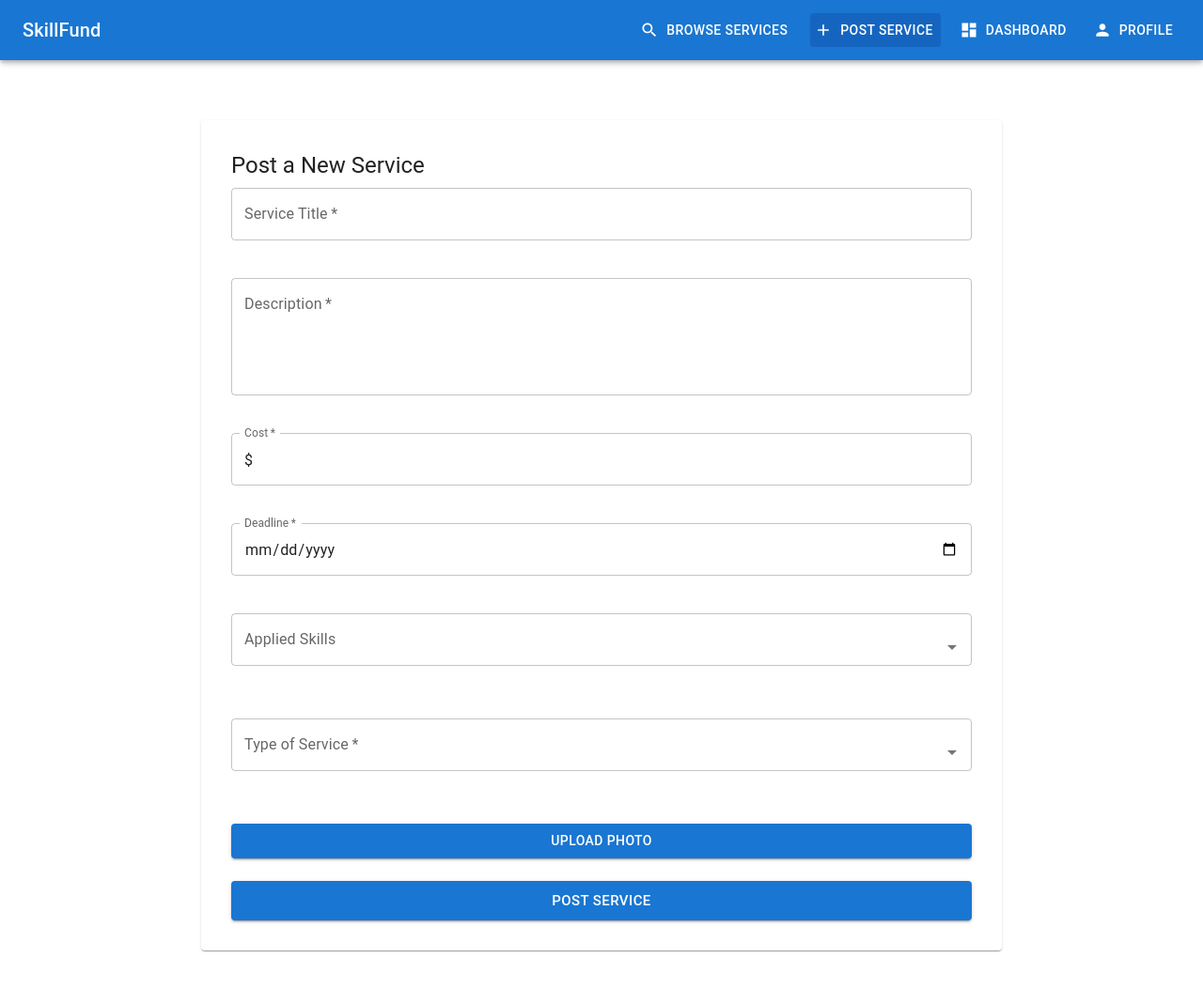
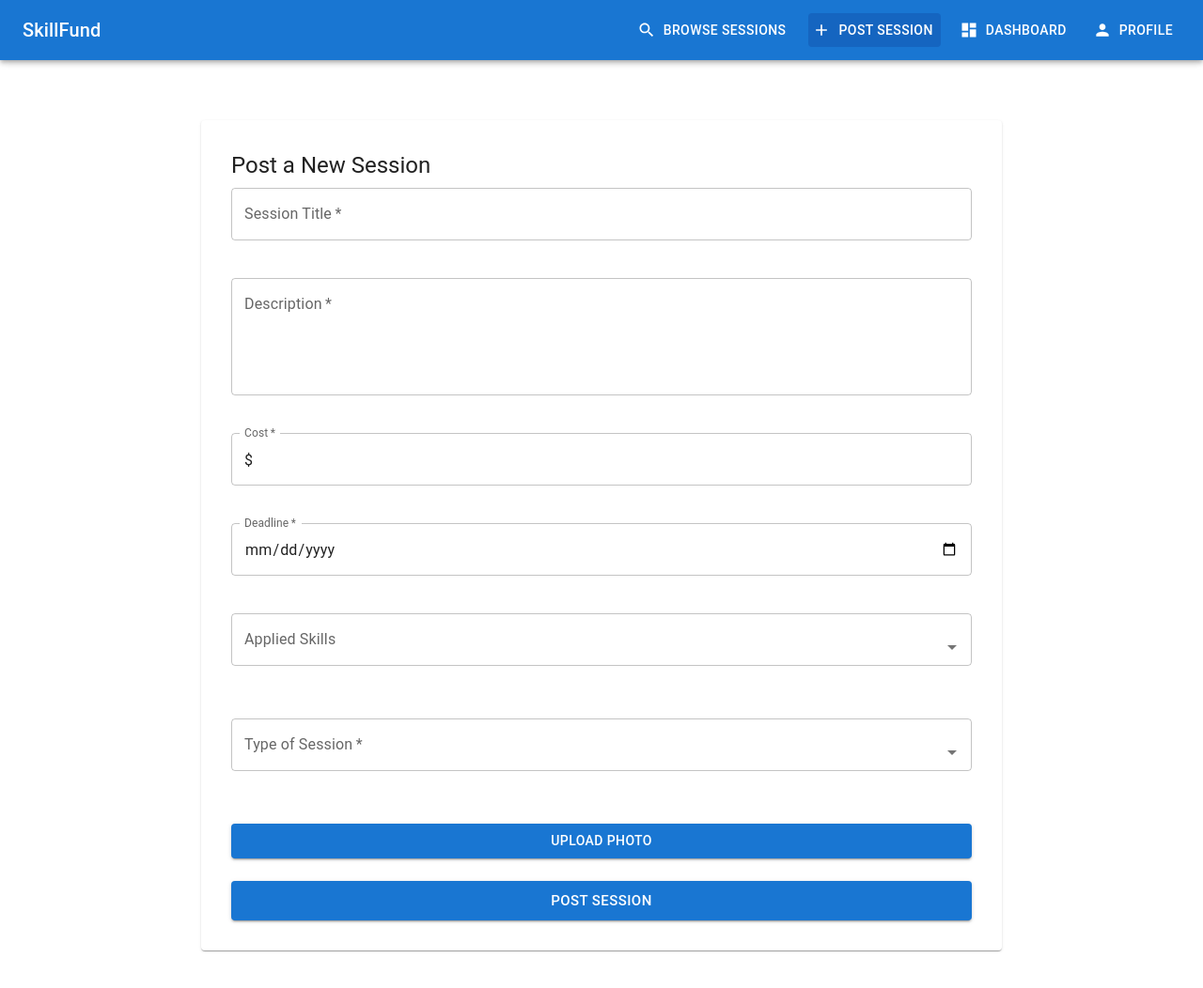
Before and after one commit to diyakhetan/devsoc-skillfund, a React (Vite) app: page /projects/create in a window 1280 px wide. Shown: the top 1052 px of the page at 94% size. Built offline with nearby package versions, Linux system fonts and the light colour scheme.

Commit message:
services -> sessions

```diff
--- a/src/components/layout/Navigation.jsx
+++ b/src/components/layout/Navigation.jsx
@@ -32,8 +32,8 @@ const Navigation = () => {
   const location = useLocation();
 
   const navigationItems = [
-    { text: 'Browse Services', icon: <SearchIcon />, path: '/projects' },
-    { text: 'Post Service', icon: <AddIcon />, path: '/projects/create' },
+    { text: 'Browse Sessions', icon: <SearchIcon />, path: '/projects' },
+    { text: 'Post Session', icon: <AddIcon />, path: '/projects/create' },
     { text: 'Dashboard', icon: <Dashboard />, path: '/dashboard' },
     { text: 'Profile', icon: <PersonIcon />, path: '/profile' }
   ];
--- a/src/pages/CreateProjectPage.jsx
+++ b/src/pages/CreateProjectPage.jsx
@@ -43,11 +43,11 @@ const CreateProjectPage = () => {
     <Container maxWidth="md" sx={{ py: 4 }}>
       <Paper className="create-project-paper">
         <Typography variant="h5" gutterBottom>
-          Post a New Service
+          Post a New Session
         </Typography>
         <Box component="form" onSubmit={handleSubmit}>
           <Stack spacing={3}>
-            <TextField required label="Service Title" fullWidth />
+            <TextField required label="Session Title" fullWidth />
             <TextField required label="Description" multiline rows={4} fullWidth />
             <TextField required label="Cost" type="number" InputProps={{ startAdornment: '$' }} />
             <TextField required label="Deadline" type="date" InputLabelProps={{ shrink: true }} />
@@ -61,13 +61,13 @@ const CreateProjectPage = () => {
               )}
             />
 
-            {/* Type of Service Selection */}
+            {/* Type of Session Selection */}
             <Autocomplete
               options={AVAILABLE_TYPES}
               value={selectedType}
               onChange={(event, newValue) => setSelectedType(newValue)}
               renderInput={(params) => (
-                <TextField {...params} required label="Type of Service" placeholder="Select type" />
+                <TextField {...params} required label="Type of Session" placeholder="Select type" />
               )}
             />
 
@@ -90,7 +90,7 @@ const CreateProjectPage = () => {
             )}
 
             <Button type="submit" variant="contained" color="primary" size="large">
-              Post Service
+              Post Session
             </Button>
           </Stack>
         </Box>
--- a/src/pages/DashboardPage.css
+++ b/src/pages/DashboardPage.css
@@ -7,11 +7,11 @@
     box-shadow: 0 4px 8px rgba(0, 0, 0, 0.1);
   }
 
-  .service-description {
+  .session-description {
     margin-bottom: 16px;
   }
 
-  .service-info {
+  .session-info {
     margin-bottom: 16px;
   }
 
--- a/src/pages/DashboardPage.jsx
+++ b/src/pages/DashboardPage.jsx
@@ -4,8 +4,8 @@ import { useNavigate } from 'react-router-dom';
 import { Container, Typography, Grid, Card, CardContent, Button, Box } from '@mui/material';
 import './DashboardPage.css';  // Import the CSS file for styling
 
-// Dummy data representing the services bought
-const PURCHASED_SERVICES = [
+// Dummy data representing the sessions bought
+const PURCHASED_SESSIONS = [
   {
     id: '1',
     title: 'MPMC CAT 1 Tutorial',
@@ -33,32 +33,32 @@ const DashboardPage = () => {
   return (
     <Container maxWidth="lg" sx={{ py: 4 }}>
       <Typography variant="h4" gutterBottom>
-        Your Purchased Services
+        Your Purchased Sessions
       </Typography>
       <Grid container spacing={3}>
-        {PURCHASED_SERVICES.map((service) => (
-          <Grid item xs={12} sm={6} md={4} key={service.id}>
+        {PURCHASED_SESSIONS.map((session) => (
+          <Grid item xs={12} sm={6} md={4} key={session.id}>
             <Card className="dashboard-card">
               <CardContent>
                 <Typography variant="h6" component="h2">
-                  {service.title}
+                  {session.title}
                 </Typography>
-                <Typography variant="body2" color="text.secondary" className="service-description">
-                  {service.description}
+                <Typography variant="body2" color="text.secondary" className="session-description">
+                  {session.description}
                 </Typography>
-                <Box className="service-info">
+                <Box className="session-info">
                   <Typography variant="subtitle2" color="primary">
-                    Cost: ${service.cost}
+                    Cost: ${session.cost}
                   </Typography>
                   <Typography variant="subtitle2">
-                    Status: {service.status}
+                    Status: {session.status}
                   </Typography>
                 </Box>
                 <Button
                   variant="contained"
                   color="primary"
                   className="view-details-btn"
-                  onClick={() => handleViewDetails(service.id)}
+                  onClick={() => handleViewDetails(session.id)}
                 >
                   View Details
                 </Button>
--- a/src/pages/ProjectsPage.jsx
+++ b/src/pages/ProjectsPage.jsx
@@ -40,14 +40,14 @@ const ProjectsPage = () => {
     <Container maxWidth="lg" className="projects-page">
       <Box sx={{ mb: 4 }}>
         <Typography variant="h4" gutterBottom>
-          Available Services
+          Available Sessions
         </Typography>
         <Grid container spacing={2}>
           <Grid item xs={12} md={8}>
             <TextField
               fullWidth
               variant="outlined"
-              placeholder="Search services..."
+              placeholder="Search sessions..."
               value={searchTerm}
               onChange={(e) => setSearchTerm(e.target.value)}
               InputProps={{
```
